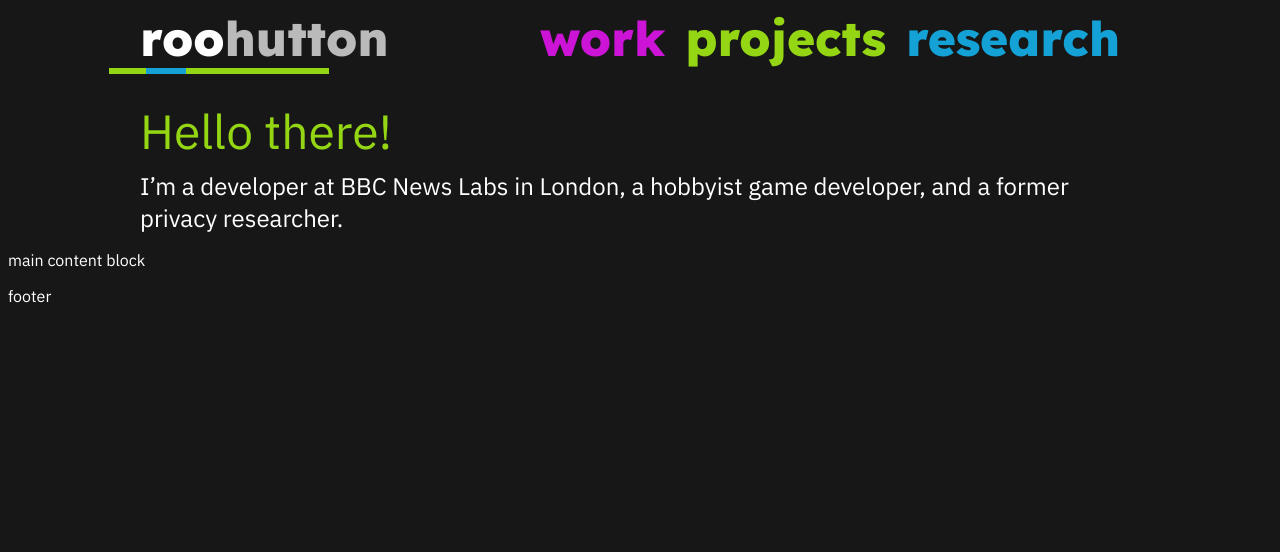
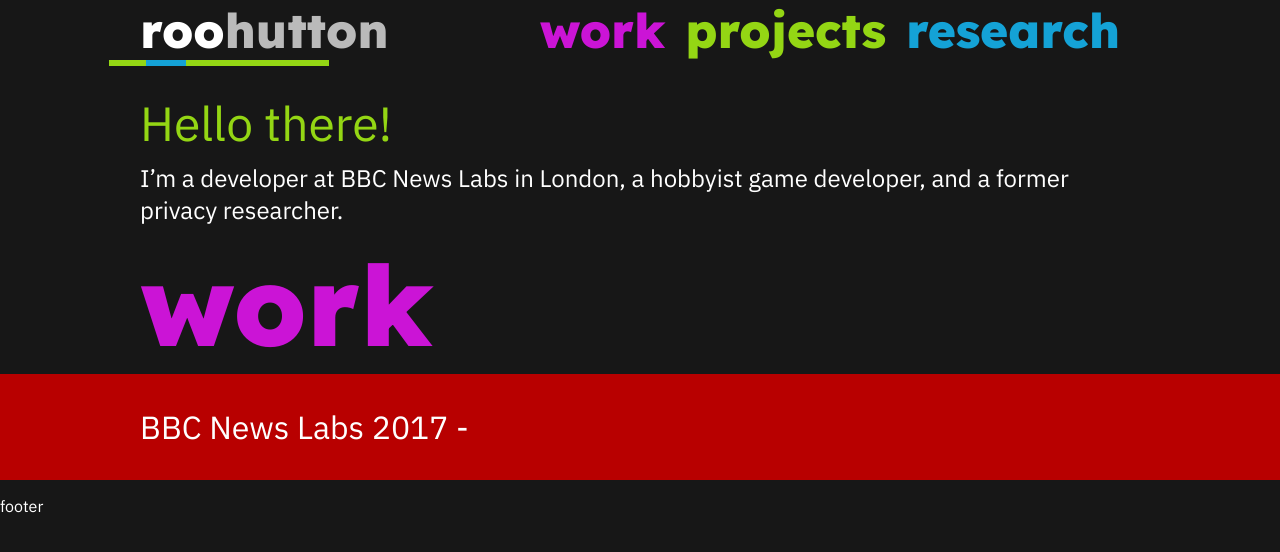
Before and after one commit to barneyboo/barneyboo.github.io, a Gatsby site in the folder roohutton/: page / in a window 1280 px wide. Built offline with nearby package versions, Linux system fonts and the light colour scheme; Gatsby itself is replaced by a stand-in of ours.

Commit message:
start rendering content sections

```diff
--- a/roohutton/gatsby-config.js
+++ b/roohutton/gatsby-config.js
@@ -22,7 +22,7 @@ module.exports = {
     {
       resolve: `gatsby-plugin-google-fonts`,
       options: {
-        fonts: [`IBM+Plex+Sans\:400,700`, `Lexend\:800`],
+        fonts: [`IBM+Plex+Sans\:400,700`, `Lexend\:800,900`],
         display: "swap",
       },
     },
--- /dev/null
+++ b/roohutton/src/components/ContentSection.jsx
@@ -0,0 +1,42 @@
+import React from "react"
+import styled from "styled-components"
+
+const SectionWrapper = styled.div`
+  position: relative;
+  width: 100vw;
+`
+
+const SectionHeading = styled.h1`
+  font-size: 7rem;
+  font-weight: 800;
+  font-family: "Lexend";
+  color: #cb14d6;
+  max-width: 1000px;
+  margin: 0 auto;
+  position: relative;
+`
+
+const SectionGroup = styled.div`
+  width: 100%;
+  background-color: #b80000;
+  min-height: 100px;
+`
+const SectionGroupHeadingContent = styled.div`
+  max-width: 1000px;
+  margin: 0 auto;
+  position: relative;
+  font-size: 2rem;
+  padding: 2rem 0;
+`
+const ContentSection = section => (
+  <SectionWrapper>
+    <SectionHeading>work</SectionHeading>
+    <SectionGroup>
+      <SectionGroupHeadingContent>
+        BBC News Labs 2017 -
+      </SectionGroupHeadingContent>
+    </SectionGroup>
+  </SectionWrapper>
+)
+
+export default ContentSection
--- a/roohutton/src/components/MainContent.jsx
+++ b/roohutton/src/components/MainContent.jsx
@@ -1,5 +1,11 @@
 import React from "react"
 
-const MainContent = () => <p>main content block</p>
+import ContentSection from "./ContentSection"
+
+const MainContent = () => (
+  <div>
+    <ContentSection section="work"></ContentSection>
+  </div>
+)
 
 export default MainContent
--- a/roohutton/src/pages/index.js
+++ b/roohutton/src/pages/index.js
@@ -11,6 +11,7 @@ const GlobalStyle = createGlobalStyle`
     background-color: #171717;
     color: #fff;
     font-family: "IBM Plex Sans";
+    margin: 0;
   }
 `
 
```
